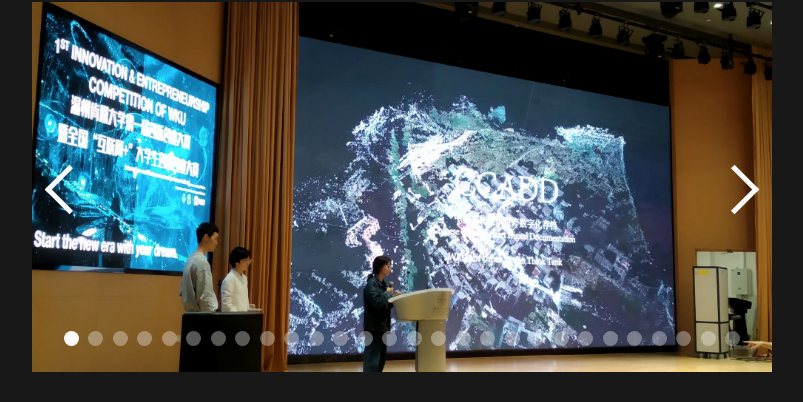
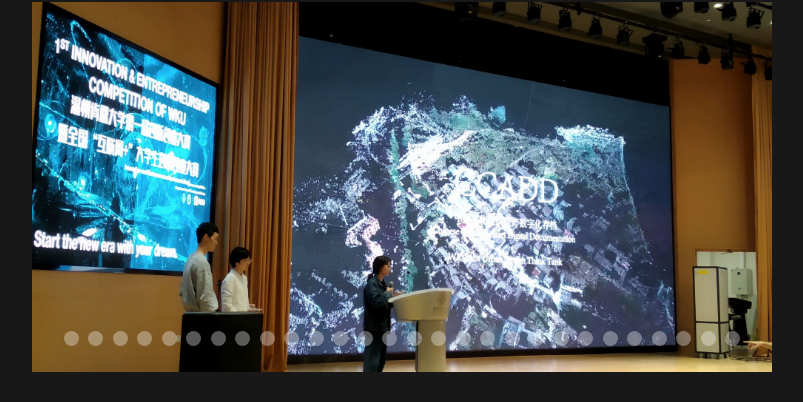
Before and after one commit to KeanMGC/padri, a Jekyll site: the page built from about.md, in a window 1280 px wide. Shown: the part 568-970 px from the top of the page, without its empty margins (238-1041 px from the left). Built offline with Jekyll 4.4.1, drawn with Linux system fonts in a browser that asks for light colours; grey boxes are pictures that could not be loaded.

Commit message:
Added carousel to the layouts

```diff
--- a/_layouts/home.html
+++ b/_layouts/home.html
@@ -16,7 +16,7 @@ layout: default
     {% assign posts = site.posts %}
   {% endif %}
 
-
+{% include carousel.html height="50" unit="%" duration="7" %}
 
   {%- if posts.size > 0 -%}
     {%- if page.list_title -%}
--- a/_layouts/page.html
+++ b/_layouts/page.html
@@ -12,3 +12,5 @@ layout: default
   </div>
 
 </article>
+
+{% include carousel.html height="50" unit="%" duration="7" %}
```
Also changed, not shown: about.md (+1 -1 lines).
